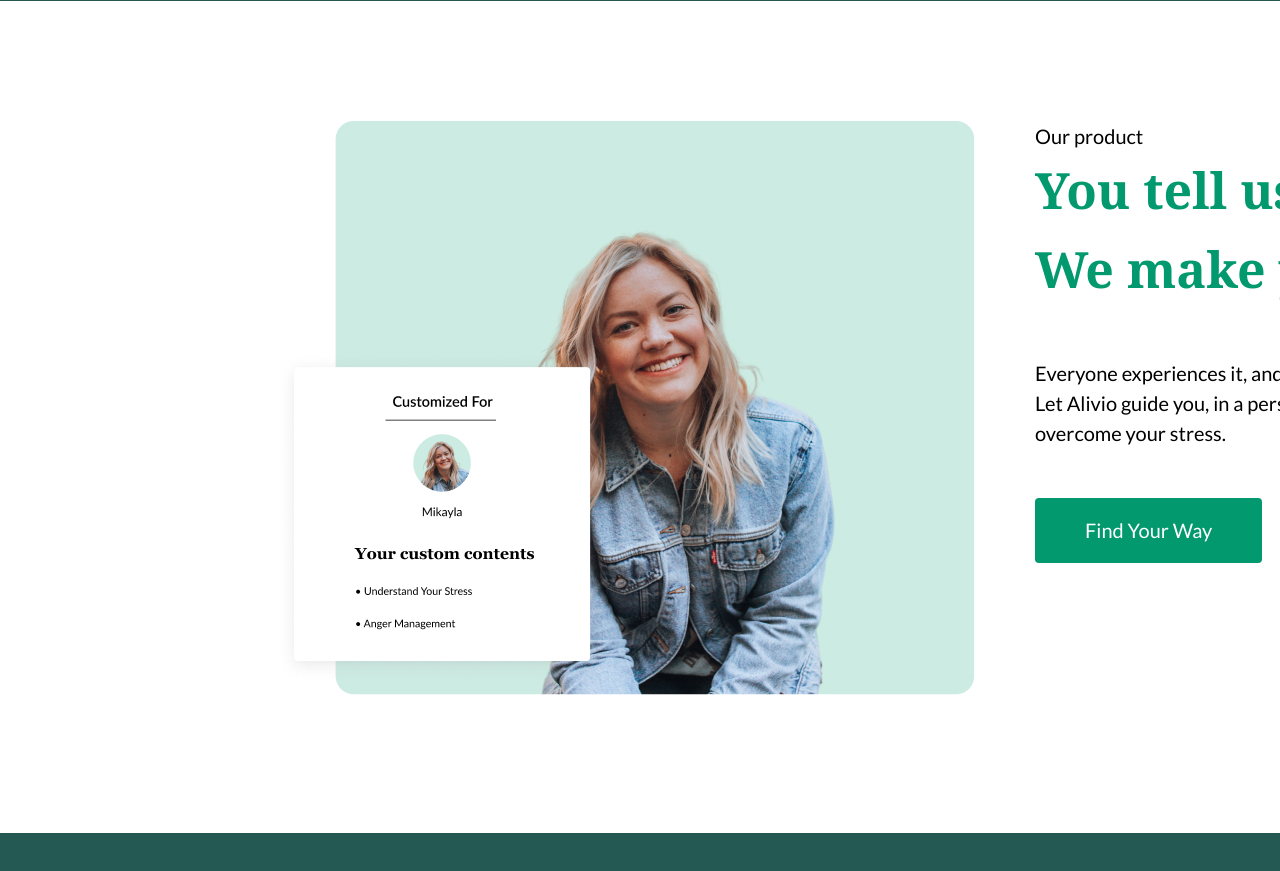
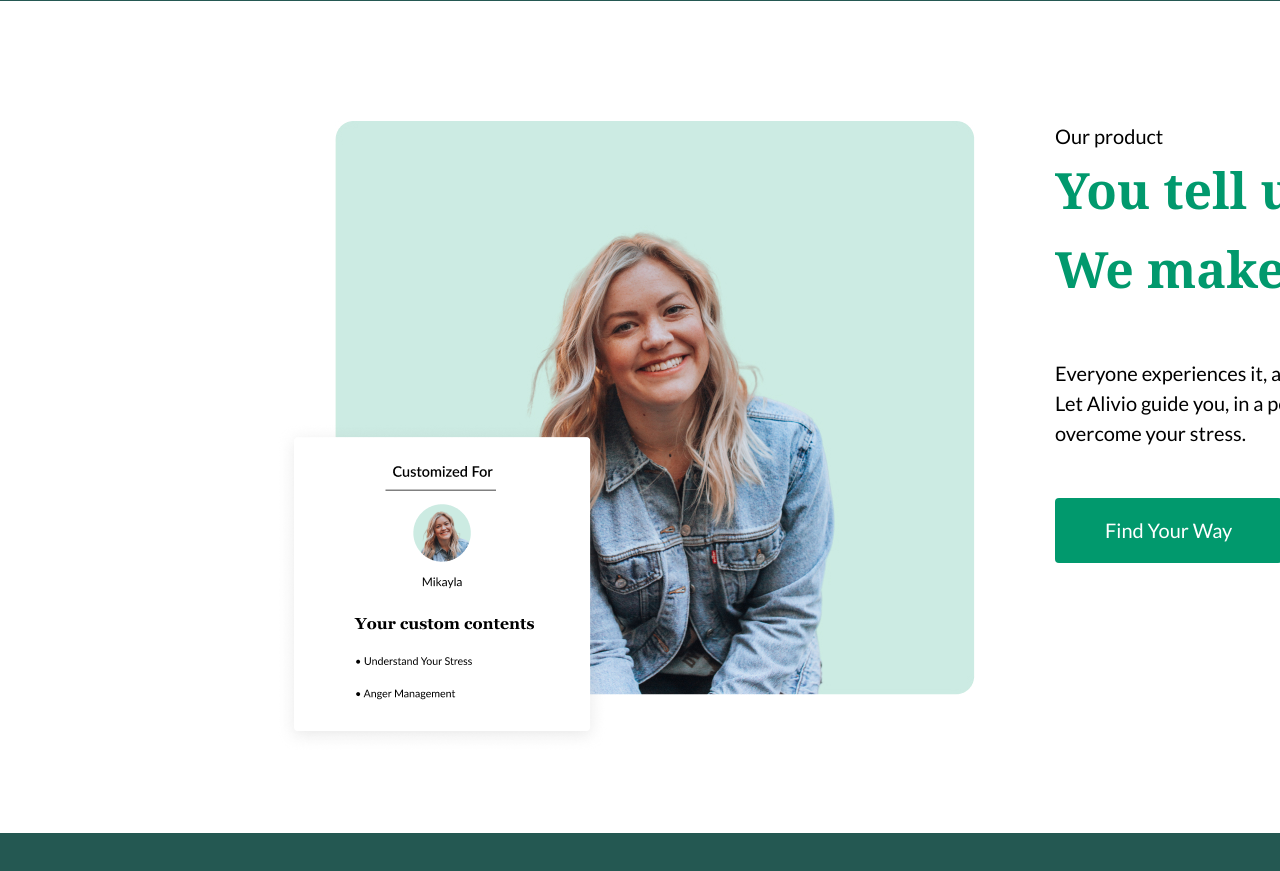
Before and after one commit to Seledkasv/Study_2, a plain HTML site: page index.html in a window 1280 px wide. Shown: the part 3340-4211 px from the top of the page. Drawn offline with Linux system fonts and the light colour scheme.

Commit message:
Update styles.css

```diff
--- a/styles.css
+++ b/styles.css
@@ -240,9 +240,10 @@ aside.main__block-4__media{
     padding: 120px 0;
     margin-bottom: 150px;
 }
+
 .main__block-5__imgs{
     float: left;
-    padding-right: 60px;
+    padding-right: 80px;
 }
 .main__block-5__imgs__block{
     width: 700px
@@ -252,7 +253,7 @@ aside.main__block-4__media{
 }
 .main__block-5__imgs__block__card{
     position: absolute;
-    bottom: 0;
+    bottom: -70px;
     left: 0;
 }
 
```
